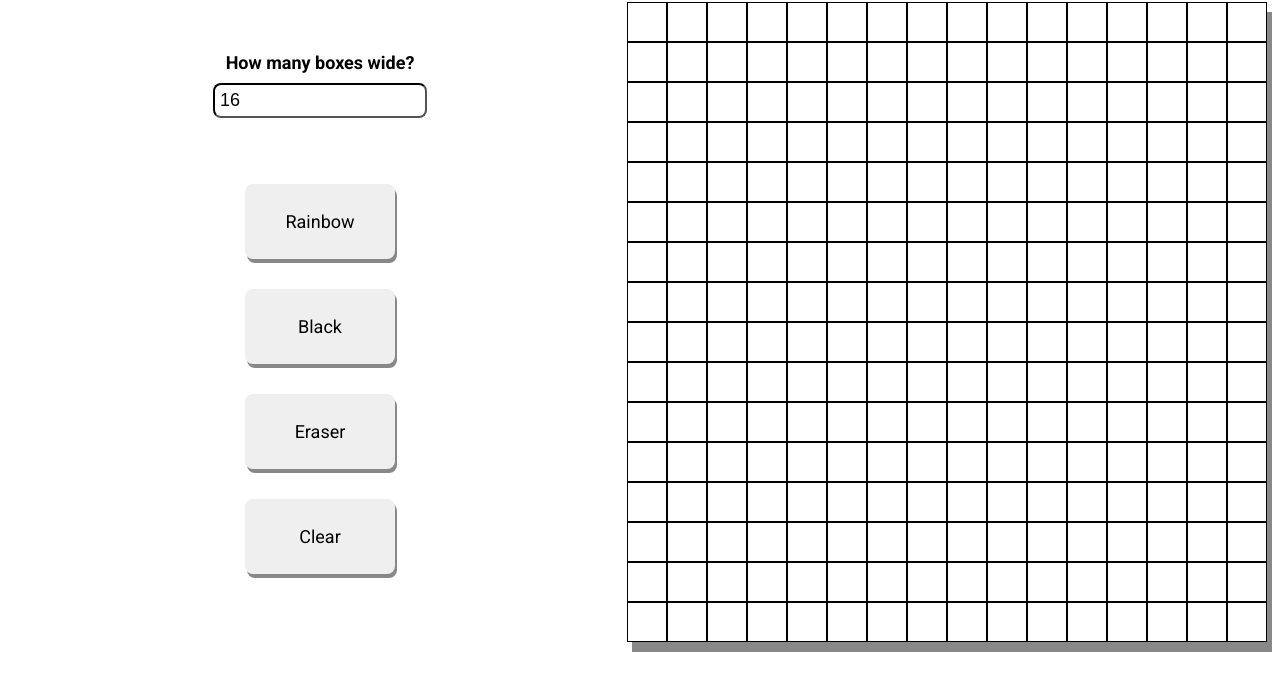
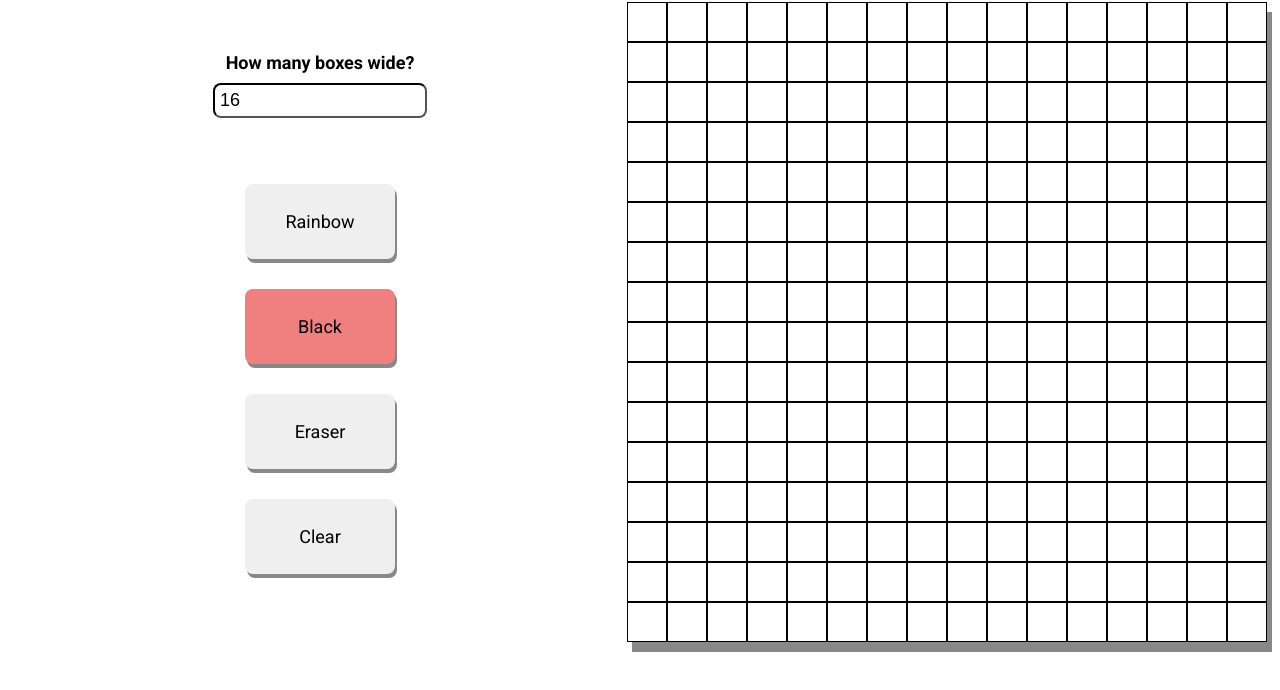
Before and after one commit to aaronjr/etch, a plain HTML site: page index.html in a window 1280 px wide. Shown: the part 104-794 px from the top of the page. Drawn offline with Linux system fonts and the light colour scheme.

Commit message:
last change, made black button start as coral color

```diff
--- a/styles.css
+++ b/styles.css
@@ -80,3 +80,6 @@ button{
     border-style: none;
     box-shadow:  2px 4px #888888;
 }
+button:nth-child(2){
+    background-color: lightcoral;
+}
```
